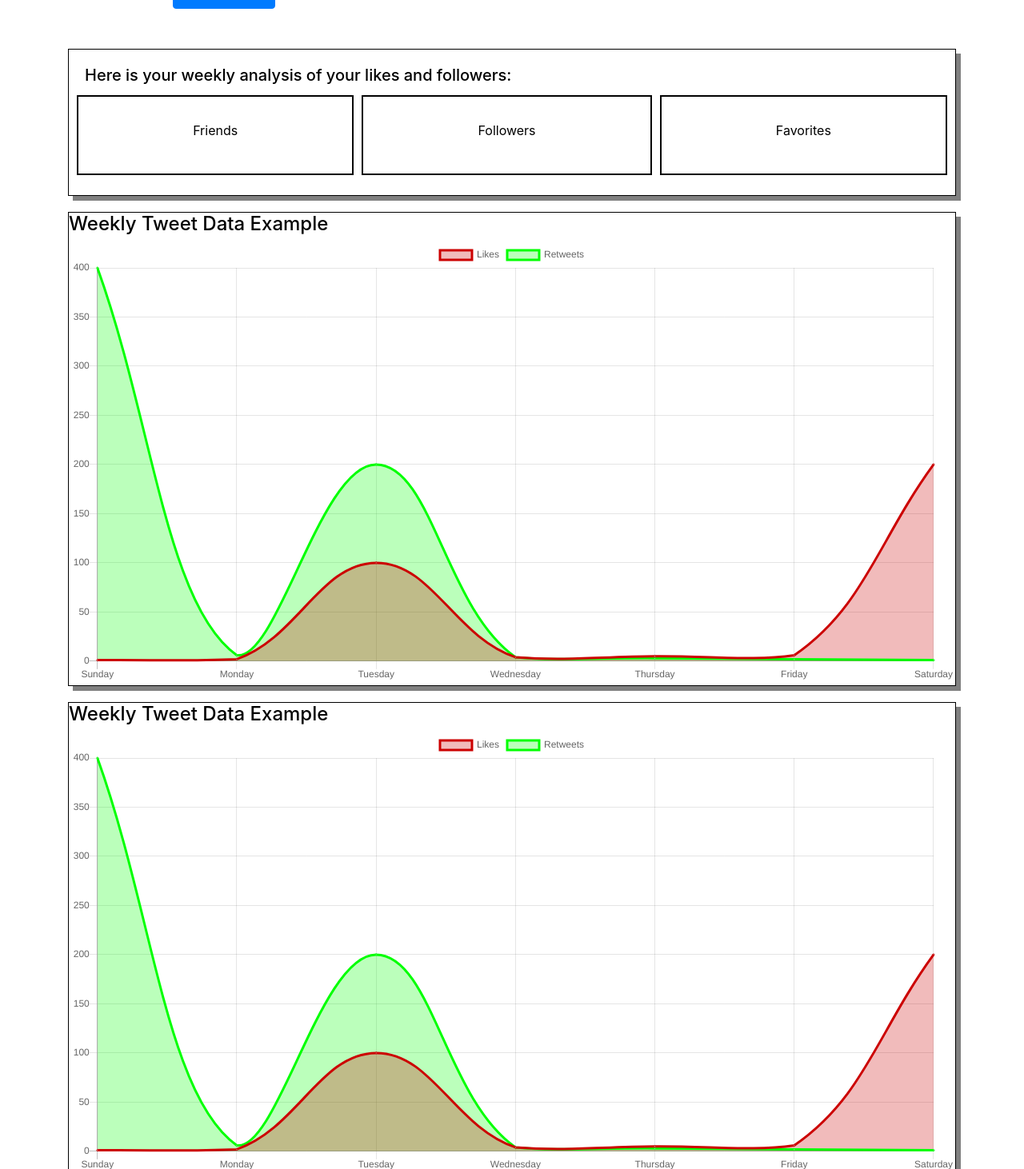
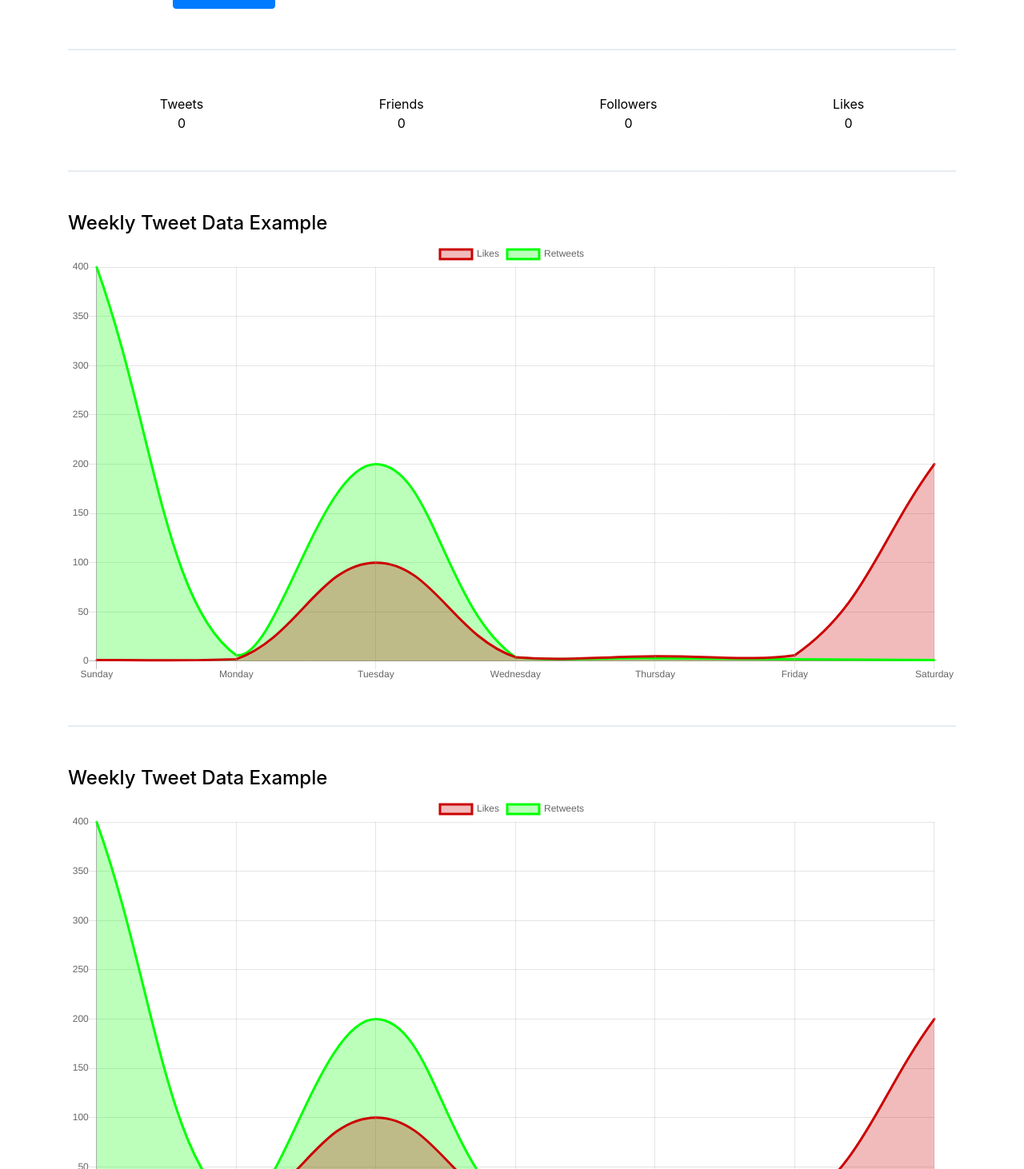
Before and after one commit to connormayfield/twitter-analysis, a React (Create React App) app in the folder client/: page /profile in a window 1280 px wide. Shown: the part 148-1610 px from the top of the page at 80% size. Built offline with nearby package versions, Linux system fonts and the light colour scheme; no server answers.

Commit message:
Formatting and styling the profile page

```diff
--- a/client/src/pages/Profile/Profile.js
+++ b/client/src/pages/Profile/Profile.js
@@ -38,9 +38,7 @@ class Profile extends Component{
                 primaryColor: "#00FF00",
                 data: [400, 6, 200, 4, 3, 2, 1]
             }
-
         ]
-
     }
 
     componentDidMount = () => {
@@ -62,6 +60,7 @@ class Profile extends Component{
                     user.friends_count = res.data[0].user.friends_count;
                     user.favourites_count = res.data[0].user.favourites_count;
                     user.profile_img = res.data[0].user.profile_image_url_https;
+                    user.statuses_count = res.data[0].user.statuses_count;
 
                     var newTweet = [];
                     for(var i = 0; i < res.data.length; i++){
@@ -92,8 +91,6 @@ class Profile extends Component{
 
     }
 
-
-
     connect = () => {
         window.open("http://127.0.0.1:3001/api/user/connect/twitter", "_self");
     }
@@ -101,7 +98,6 @@ class Profile extends Component{
     redirectTwitter = () => {
         window.open("https://twitter.com/"+this.state.user.screen_name, "_blank");
     }
-
 
     render(){
         // if(!this.state.isAuthenicated){return <Redirect to="/login"/>}
@@ -128,46 +124,60 @@ class Profile extends Component{
                     </Row>
                 </div>
                 <div className="widgetContainer">
-                        <h5>Here is your weekly analysis of your likes and followers:</h5>
-
                     <Row>
+                        <div className="widget statuses">
+                            <Col size="xs-4" >
+                                <span>Tweets</span>
+                                <br></br>
+                                <span>{this.state.user.statuses_count}0</span>
+                            </Col>
+                        </div>
                         <div className="widget tweets">
                             <Col size="xs-4" >
-                                <span>{this.state.user.friends_count}</span> Friends
+                                <span>Friends</span>
+                                <br></br>
+                                <span>{this.state.user.friends_count}0</span>
                             </Col>
                         </div>
                         <div className="widget followers">
                             <Col size="xs-4">
-                                <span>{this.state.user.followers_count}</span> Followers
+                                <span>Followers</span>
+                                <br></br>
+                                <span>{this.state.user.followers_count}0</span>
                             </Col>
                         </div>
                         <div className="widget likes">
                             <Col size="xs-4">
-                                <span>{this.state.user.favourites_count}</span> Favorites
+                                <span>Likes</span>
+                                <br></br>
+                                <span>{this.state.user.favourites_count}0</span>
                             </Col>
                         </div>
                     </Row>
                 </div>
                 <div className="graphContainer">
                     <h4>Weekly Tweet Data Example</h4>
+                    <div className="graph">
                         <LineGraph id="linegraph"
                         labels={this.state.weekLabels}
-                        graphData={this.state.weekData}
-                    />
+                        graphData={this.state.weekData}/>
+                    </div>
                 </div>
                 <div className="graphContainer">
                     <h4>Weekly Tweet Data Example</h4>
+                    <div className="graph">
                         <LineGraph id="linegraph"
                         labels={this.state.weekLabels}
-                            graphData={this.state.weekData}
-                            />
+                        graphData={this.state.weekData}/>
+                    </div>
                 </div>
                 <Row>
                     <Col size="xs-12">
                         {this.state.tweets.length === 0 ? (
-                            <h1 className="text-center">No Tweets to Display</h1>
+                            <h4 className="noTweets text-center">No Tweets to Display</h4>
                         ) : (
-                            <div>
+                            <div className="container-fluid twitterFeed">
+                                <div className="d-flex flex-row flex-nowrap">
                                     {this.state.tweets.map((tweet, ind) => {
                                         return (
                                             <div className="card" style={cardStyle} key = {ind}>
@@ -182,6 +192,7 @@ class Profile extends Component{
                                         );
                                     })}
                                 </div>
+                            </div>
                         )}
                     </Col>
                 </Row>
--- a/client/src/pages/Profile/style.css
+++ b/client/src/pages/Profile/style.css
@@ -14,8 +14,9 @@
 .widgetContainer{
     padding: 20px;
     width: 100%;
-    border: 1px black solid;
     display: inline-block;
+    border-top: 2px solid #E6ECF0;
+    border-bottom: 2px solid #E6ECF0;
 }
 
 .widget{
@@ -23,14 +24,13 @@
     padding: 30px;
     height: 100px;
     flex-grow: 3;
-    border: 2px solid black;
     text-align: center;
 }
 
   .graphContainer {
-    margin: 20px 0;
-    border:  1px solid black;
-    justify-content:  center
+    margin-top: 50px;
+    justify-content:  center ;
+    border-bottom: 2px solid #E6ECF0;
  }
 
 canvas{
@@ -38,7 +38,14 @@ canvas{
      width: 100%;
  }
 
- .graphContainer,.widgetContainer {
+ .graph {
+     margin-bottom: 50px;
+ }
 
-    box-shadow: 6px 6px gray;
+ .noTweets {
+     padding: 50px 0 50px 15px;
  }
+
+ .twitterFeed{
+    padding: 50px 0 50px 15px;
+ }
```
Also changed, not shown: 1 other file (tests, documents, lock files or other folders). Lines whose indentation alone changed are shown as unchanged.
